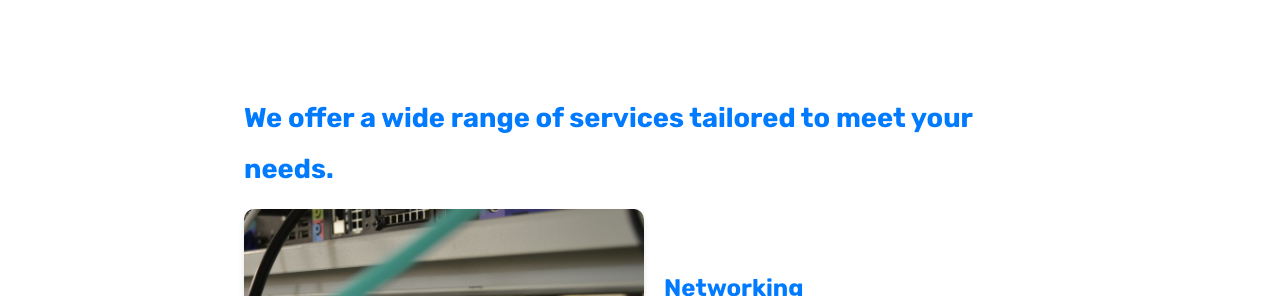
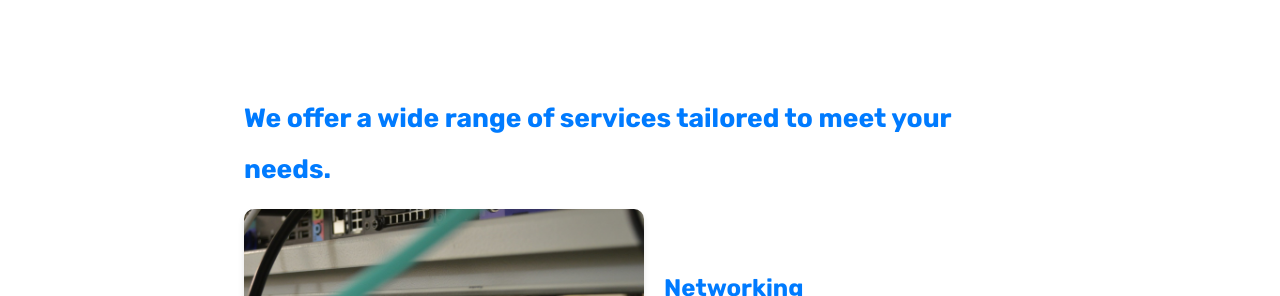
Before and after one commit to UndercoverComputing/undercovercomputing.com, a Jekyll site: the page index.html, which Jekyll copies as it is, in a window 1280 px wide. Shown: the part 571-867 px from the top of the page. Built offline with Jekyll 4.4.1, drawn with Linux system fonts in a browser that asks for light colours.

Commit message:
changed font size

```diff
--- a/index.html
+++ b/index.html
@@ -53,7 +53,7 @@
         </div>
 
         <section class="service-section">
-            <h2 id="title"><strong><span style="font-size: 1.7rem">We offer a wide range of services tailored to meet your needs.</span></strong></h2>
+            <h2 id="title"><strong><span style="font-size: 1.65rem">We offer a wide range of services tailored to meet your needs.</span></strong></h2>
 
             <section class="service-item">
                 <img src="/images/networking_landscape.jpg" alt="Networking">
```
